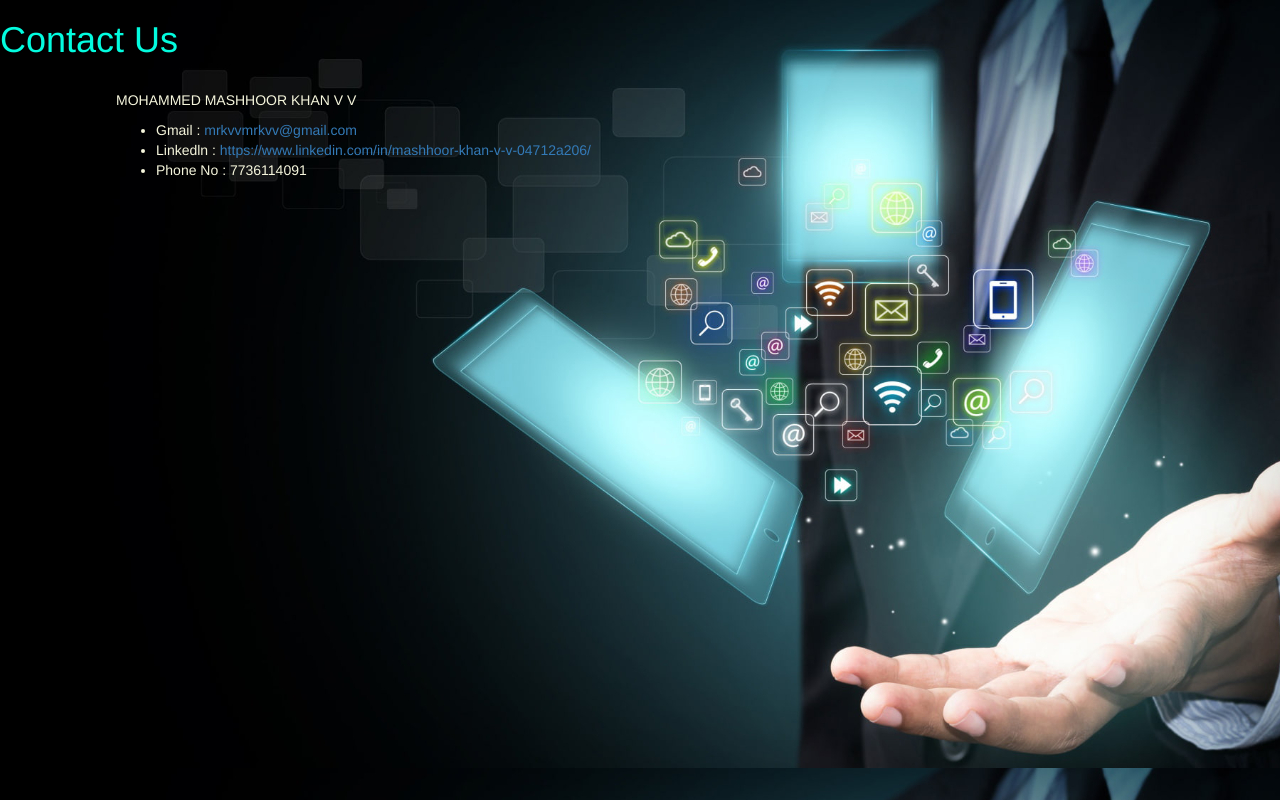
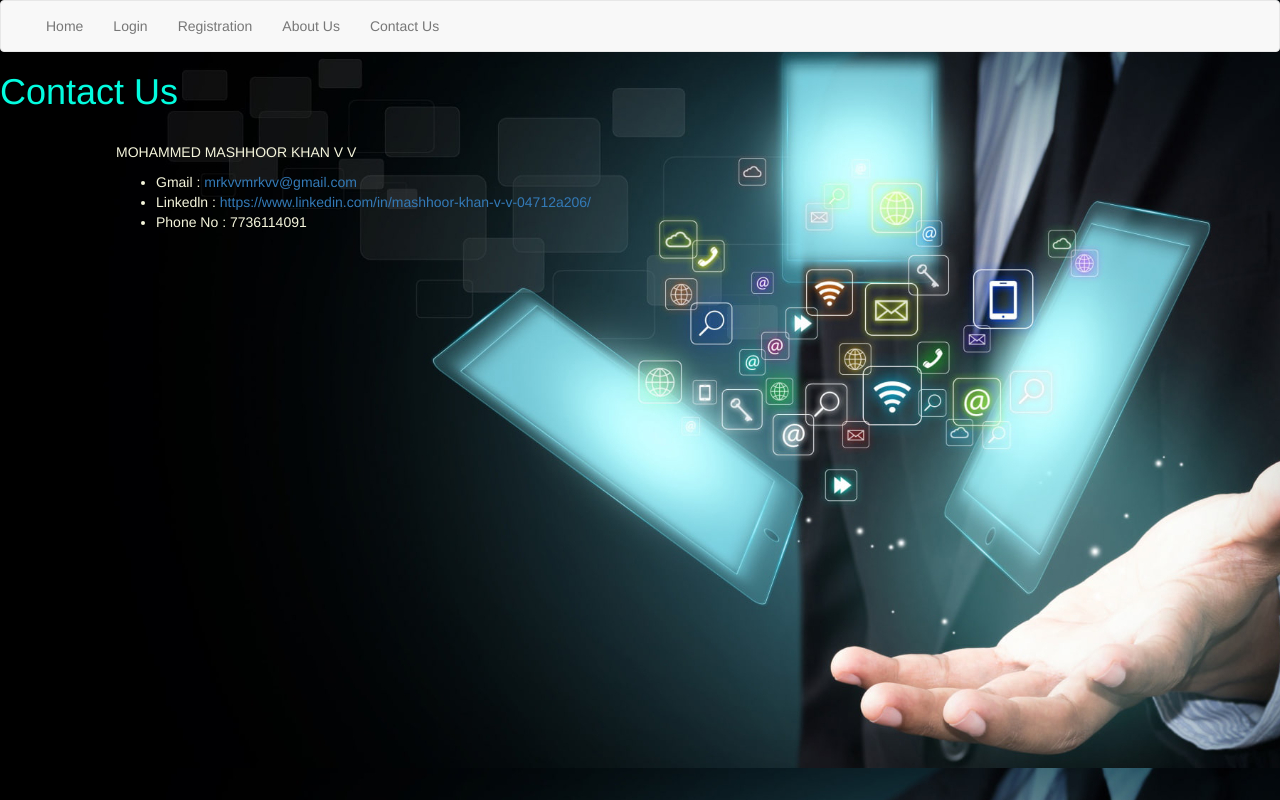
Before and after one commit to Mashhoorkhanvv/registration-form, a plain HTML site: page contactus.html in a window 1280 px wide. Drawn offline with nearby package versions, Linux system fonts and the light colour scheme.

Commit message:
Update contactus.html

```diff
--- a/contactus.html
+++ b/contactus.html
@@ -10,6 +10,21 @@
 
 </head>
 <body style="background-image: url(7.jpg);">
+     <nav class="navbar navbar-default">
+        <div class="container-fluid">
+          <div class="navbar-header">
+            <a class="navbar-brand" href="#"></a>
+          </div>
+          <ul class="nav navbar-nav">
+            <li class="active">
+              <li><a href="#" onclick="window.location.href='index.html'">Home</a></li>
+            <li><a href="#" onclick="window.location.href='regform.html'">Login</a></li>
+            <li><a href="#" onclick="window.location.href='userpage.html'">Registration</a></li>
+            <li><a href="#" onclick="window.location.href='personal.html'">About Us</a></li>
+            <li><a href="#" onclick="window.location.href='contactus.html'">Contact Us</a></li>
+          </ul>
+        </div>
+      </nav>
     <h1 style="color: #03fcdf">Contact Us</h1><br>
     <p style="color: beige; margin-left: 116px;" >
         MOHAMMED MASHHOOR KHAN V V
```
